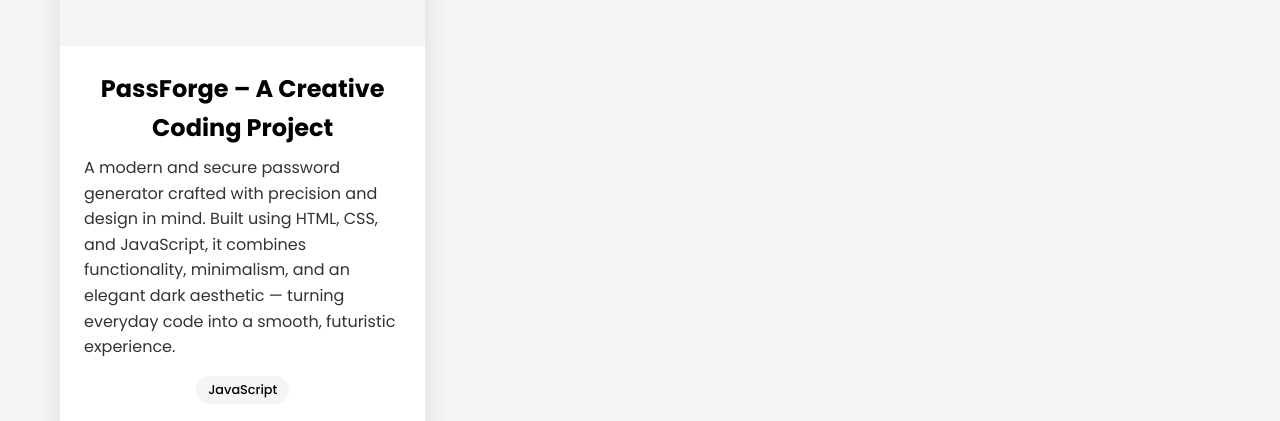
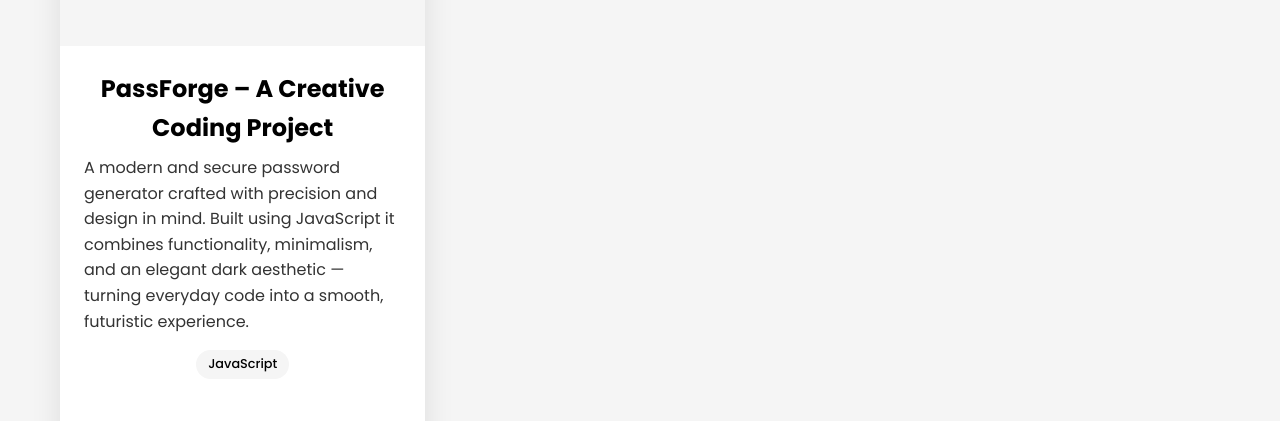
Before and after one commit to ZentrixVayne/Code-With-Arshman-Anil, a plain HTML site: page projects.html in a window 1280 px wide. Shown: the part 992-1413 px from the top of the page. Drawn offline with Linux system fonts and the light colour scheme.

Commit message:
projects.html

```diff
--- a/projects.html
+++ b/projects.html
@@ -128,7 +128,7 @@
                     </div>
                 <div class="project-content">
                         <h3 class="project-title">PassForge – A Creative Coding Project</h3>
-                        <p class="project-description">A modern and secure password generator crafted with precision and design in mind. Built using HTML, CSS, and JavaScript, it combines functionality, minimalism, and an elegant dark aesthetic — turning everyday code into a smooth, futuristic experience.</p>
+                        <p class="project-description">A modern and secure password generator crafted with precision and design in mind. Built using JavaScript it combines functionality, minimalism, and an elegant dark aesthetic — turning everyday code into a smooth, futuristic experience.</p>
                         <div class="tech-stack">
                             <span class="tech-tag">JavaScript</span>
                         </div>
```
